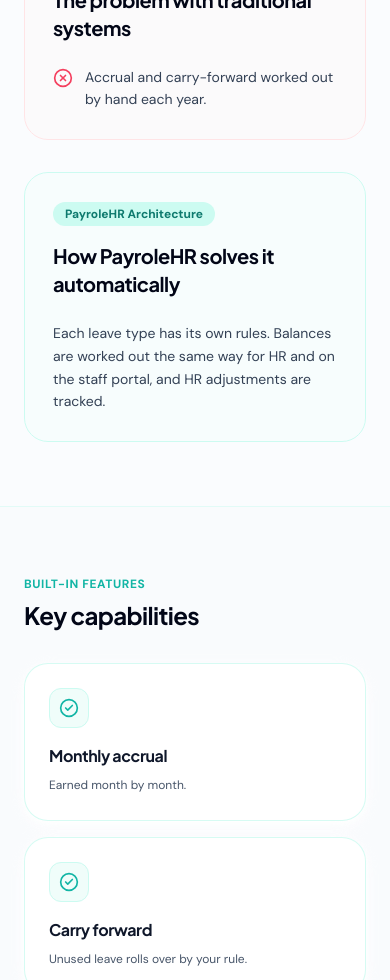
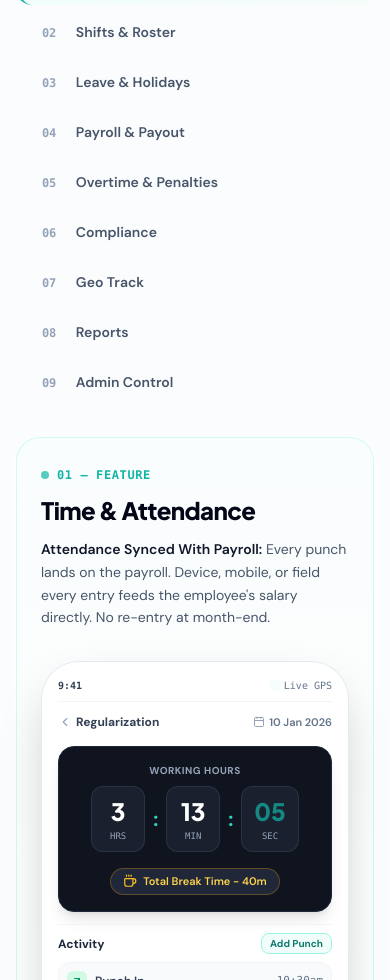
Before and after one commit to priyaameego/payrollhr, a Next.js app: page /features/advanced-leave-management in a window 390 px wide. Shown: the part 1020-2000 px from the top of the page. Built offline with nearby package versions, Linux system fonts and the light colour scheme.

Commit message:
feat(navigation): embed interactive showcase with 7 cards and phone mockup directly on feature detail pages and update navbar mega menu link

```diff
--- a/app/features/[slug]/page.tsx
+++ b/app/features/[slug]/page.tsx
@@ -13,6 +13,7 @@ import FeatureScreenMockup from "@/components/FeatureScreenMockup";
 import { FeatureIcon } from "@/components/IconHelper";
 import { contactDetails } from "@/data/navigation";
 import FeatureFaqAccordion from "./FeatureFaqAccordion";
+import FeaturesInteractiveShowcase from "@/components/FeaturesInteractiveShowcase";
 
 export async function generateStaticParams() {
   return featuresData.map((f: any) => ({
@@ -113,6 +114,11 @@ export default async function FeatureDetailPage({
             />
           </div>
         </div>
+      </section>
+
+      {/* 0.5 INTERACTIVE FEATURE SHOWCASE WITH 7 VALUE CARDS & STICKY PHONE MOCKUP */}
+      <section className="mx-auto max-w-7xl px-4 sm:px-6 py-6 sm:py-10" id="interactive-showcase">
+        <FeaturesInteractiveShowcase initialId={slug === "attendance-management" ? "attendance" : slug} />
       </section>
 
       {/* 1. THE PROBLEM VS HOW PAYROLEHR SOLVES IT */}
--- a/components/FeaturesInteractiveShowcase.tsx
+++ b/components/FeaturesInteractiveShowcase.tsx
@@ -314,8 +314,24 @@ const featuresList: FeatureDetail[] = [
   },
 ];
 
-export default function FeaturesInteractiveShowcase() {
-  const [activeIdx, setActiveIdx] = useState<number>(0);
+interface FeaturesInteractiveShowcaseProps {
+  initialId?: string;
+  hideSidebar?: boolean;
+}
+
+export default function FeaturesInteractiveShowcase({
+  initialId,
+  hideSidebar = false,
+}: FeaturesInteractiveShowcaseProps = {}) {
+  const getInitialIndex = () => {
+    if (!initialId) return 0;
+    const found = featuresList.findIndex(
+      (f) => f.id === initialId || initialId.includes(f.id) || f.id.includes(initialId)
+    );
+    return found !== -1 ? found : 0;
+  };
+
+  const [activeIdx, setActiveIdx] = useState<number>(getInitialIndex());
   const activeFeature = featuresList[activeIdx];
 
   const handleNext = () => {
@@ -327,12 +343,13 @@ export default function FeaturesInteractiveShowcase() {
   };
 
   return (
-    <section className="relative w-full max-w-7xl mx-auto py-8">
+    <section id="interactive-showcase" className="relative w-full max-w-7xl mx-auto py-8 scroll-mt-28">
       {/* Main Container: Left Tabs Slider | Right Content Showcase */}
-      <div className="grid grid-cols-1 lg:grid-cols-12 gap-8 lg:gap-10 items-start">
+      <div className={`grid grid-cols-1 ${hideSidebar ? "" : "lg:grid-cols-12"} gap-8 lg:gap-10 items-start`}>
         {/* ========================================================== */}
         {/* LEFT COLUMN: NUMBERED FEATURE TABS (01 to 09) */}
         {/* ========================================================== */}
+        {!hideSidebar && (
           <div className="lg:col-span-3 space-y-2">
             <div className="flex items-center justify-between pb-3 border-b border-slate-200/80 mb-3">
               <span className="text-[11px] font-black uppercase tracking-wider text-slate-400">
@@ -390,11 +407,12 @@ export default function FeaturesInteractiveShowcase() {
               })}
             </nav>
           </div>
+        )}
 
         {/* ========================================================== */}
         {/* RIGHT COLUMN: ACTIVE FEATURE SHOWCASE (HEADER + MOCKUP + CARDS) */}
         {/* ========================================================== */}
-        <div className="lg:col-span-9 rounded-3xl border border-teal-100/90 bg-gradient-to-b from-[#FAFDFD] via-white to-white p-6 sm:p-10 shadow-card">
+        <div className={`${hideSidebar ? "w-full" : "lg:col-span-9"} rounded-3xl border border-teal-100/90 bg-gradient-to-b from-[#FAFDFD] via-white to-white p-6 sm:p-10 shadow-card`}>
           {/* Top Feature Tag & Title */}
           <div>
             <div className="inline-flex items-center gap-2 text-xs font-bold font-mono tracking-wider text-[#12B5A5] uppercase">
--- a/components/Header.tsx
+++ b/components/Header.tsx
@@ -273,44 +273,45 @@ export default function Header() {
                         {
                           name: "Time & Attendance",
                           desc: "Real-time punches from face devices and mobile",
+                          badges: ["Live Records", "11 Languages", "WhatsApp Alerts"],
                           icon: Clock,
                           iconBg: "bg-sky-50 text-sky-600 border-sky-100",
-                          href: "/features/attendance-management",
+                          href: "/features/attendance-management#interactive-showcase",
                         },
                         {
                           name: "Payroll & Payout",
                           desc: "Salaries computed and paid out automatically",
                           icon: IndianRupee,
                           iconBg: "bg-teal-50 text-[#0E7A6E] border-teal-100",
-                          href: "/features/payroll-management",
+                          href: "/features/payroll-management#interactive-showcase",
                         },
                         {
                           name: "Leave & Holidays",
                           desc: "Requests, approvals and balances in one place",
                           icon: Calendar,
                           iconBg: "bg-emerald-50 text-emerald-600 border-emerald-100",
-                          href: "/features/leave-management",
+                          href: "/features/leave-management#interactive-showcase",
                         },
                         {
                           name: "Shifts & Roster",
                           desc: "Plan shifts and rosters without spreadsheets",
                           icon: Users,
                           iconBg: "bg-indigo-50 text-indigo-600 border-indigo-100",
-                          href: "/features/shift-management",
+                          href: "/features/shift-management#interactive-showcase",
                         },
                         {
                           name: "Geo Track",
                           desc: "Field staff attendance with location proof",
                           icon: MapPin,
                           iconBg: "bg-amber-50 text-amber-600 border-amber-100",
-                          href: "/features/geo-fencing-attendance",
+                          href: "/features/geo-fencing-attendance#interactive-showcase",
                         },
                         {
                           name: "Reports",
                           desc: "Every register and report, one click away",
                           icon: BarChart3,
                           iconBg: "bg-purple-50 text-purple-600 border-purple-100",
-                          href: "/features/reports-analytics",
+                          href: "/features/reports-analytics#interactive-showcase",
                         },
                       ].map((item) => {
                         const Icon = item.icon;
@@ -333,6 +334,18 @@ export default function Header() {
                               <span className="block text-[11px] text-slate-500 leading-snug mt-0.5 group-hover:text-slate-600">
                                 {item.desc}
                               </span>
+                              {item.badges && (
+                                <span className="mt-1 flex flex-wrap gap-1">
+                                  {item.badges.map((b) => (
+                                    <span
+                                      key={b}
+                                      className="rounded-md bg-teal-50 px-1.5 py-0.5 text-[9px] font-bold text-[#0E7A6E] border border-teal-100"
+                                    >
+                                      {b}
+                                    </span>
+                                  ))}
+                                </span>
+                              )}
                             </span>
                           </Link>
                         );
```
Lines whose indentation alone changed are shown as unchanged.
